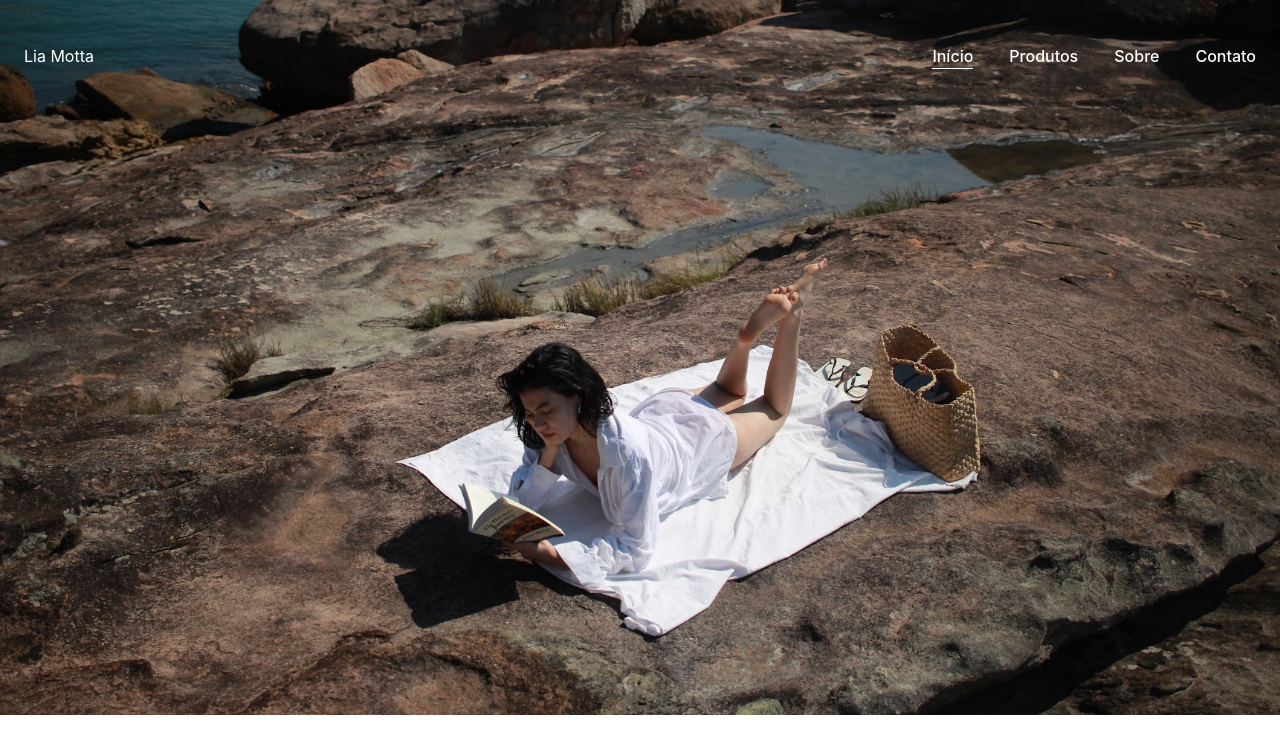
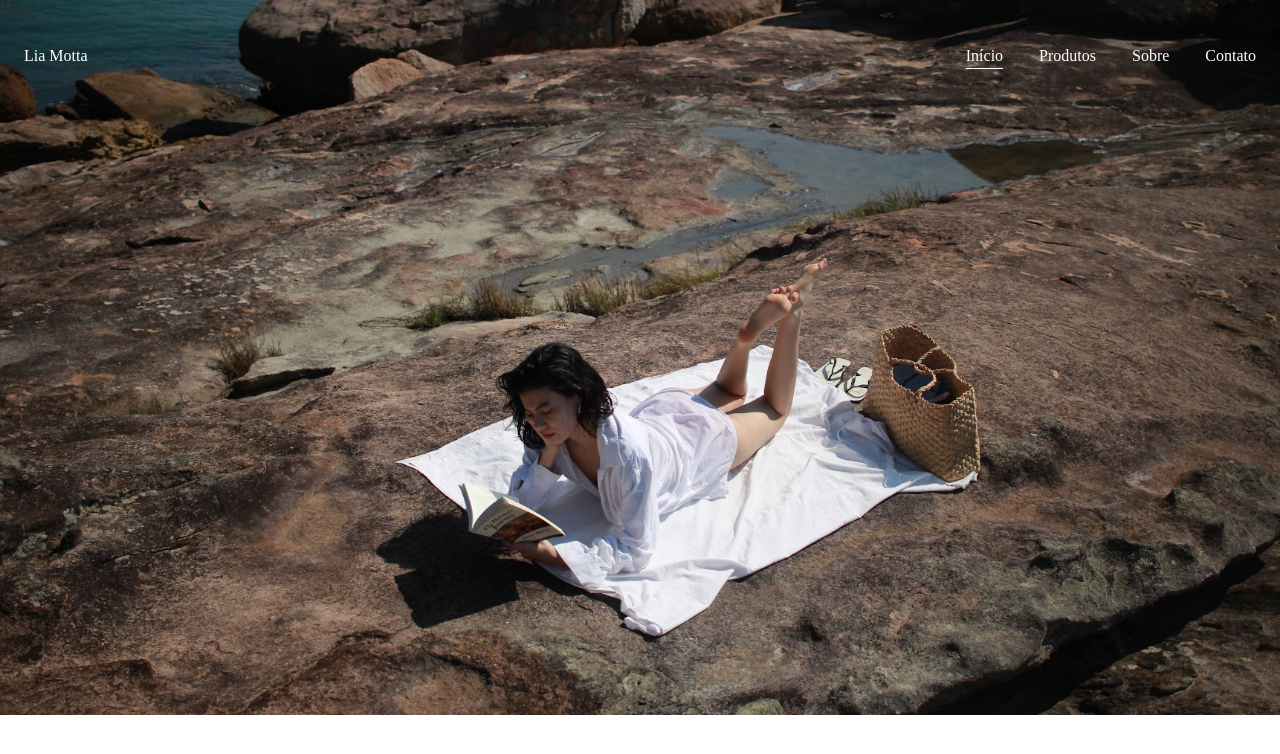
Before and after one commit to hugolacerdar/lia_motta_website, a Next.js app: page / in a window 1280 px wide. Shown: the top 754 px of the page. Built offline with nearby package versions, Linux system fonts and the light colour scheme.

Commit message:
Add fonts

```diff
--- a/src/styles/theme.ts
+++ b/src/styles/theme.ts
@@ -14,4 +14,8 @@ export const theme = extendTheme({
       },
     },
   },
+  fonts: {
+    heading: "MiedingerBook",
+    body: "Necto Mono",
+  },
 });
```
